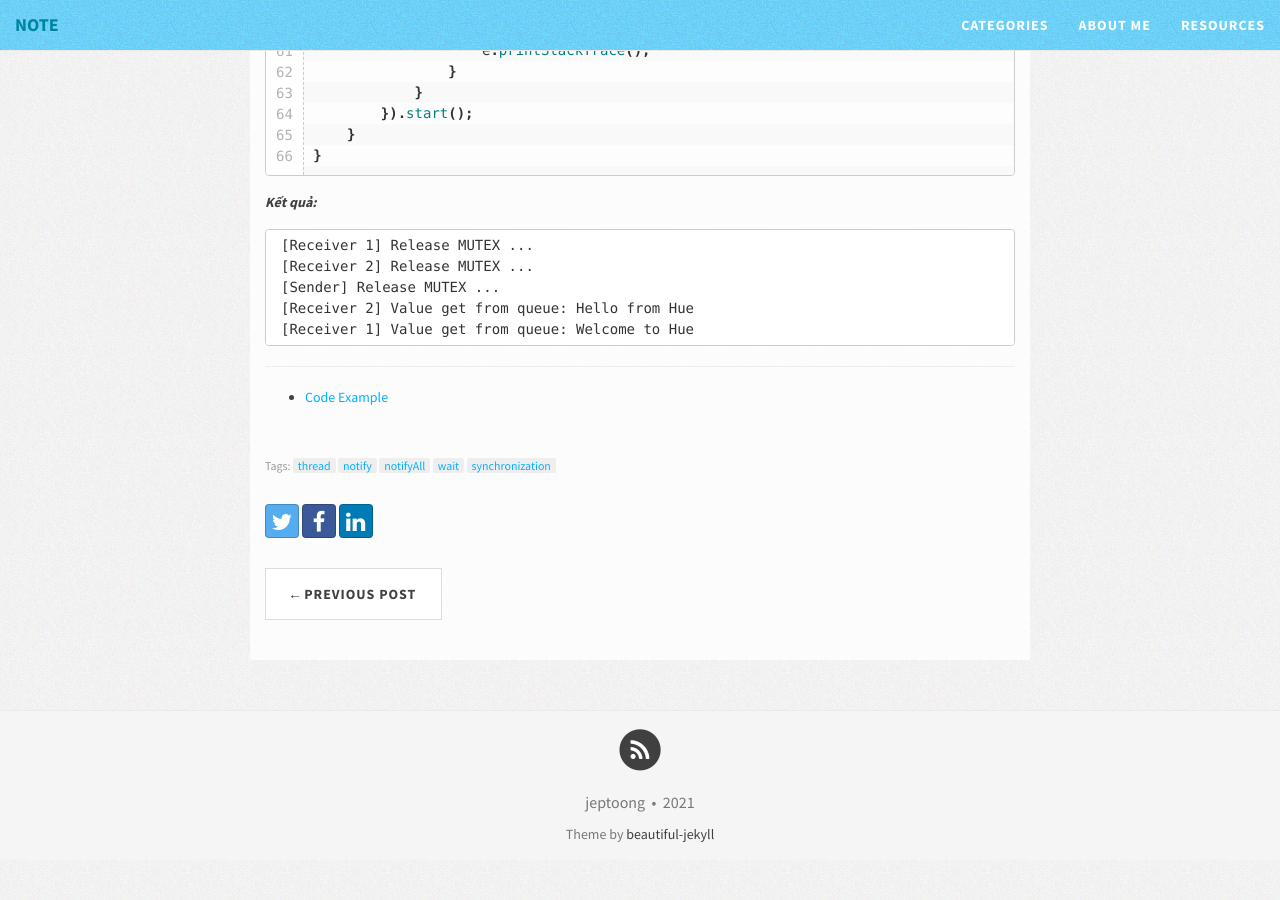
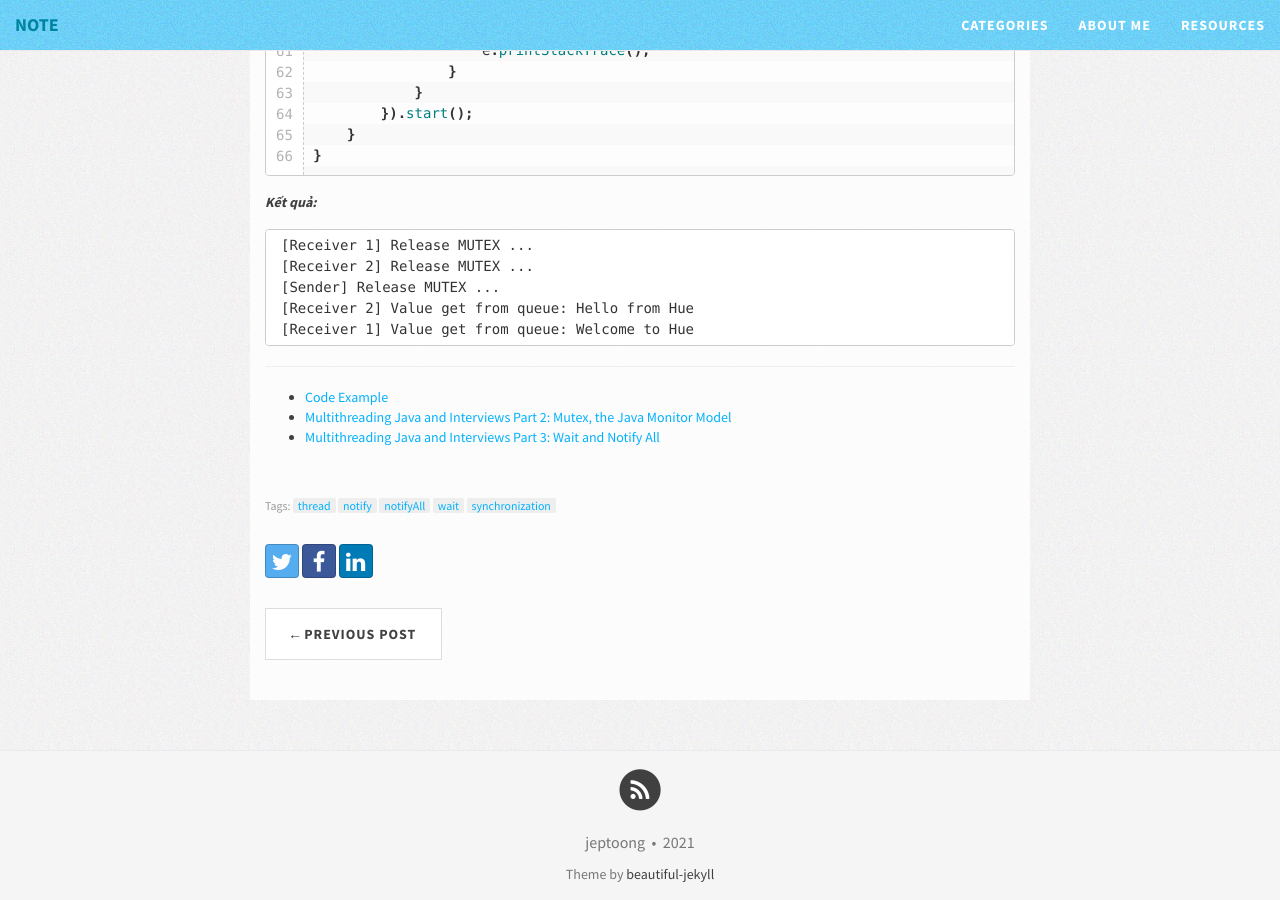
Before and after one commit to jeptoong/jeptoong.github.io, a Jekyll site: the page built from _posts/2021-03-17-notify-notifyall-wait.md, in a window 1280 px wide and 900 px high, scrolled down 3009 px. Built offline with Jekyll 4.4.1, drawn with Linux system fonts in a browser that asks for light colours; nearby versions of some CDN libraries; before the commit the page ends 3869 px from its top, so only the background shows below that.

Commit message:
add reference post

```diff
--- a/_posts/2021-03-17-notify-notifyall-wait.md
+++ b/_posts/2021-03-17-notify-notifyall-wait.md
@@ -158,3 +158,5 @@ public class RunTest2 {
 
 ------
 * [Code Example](https://github.com/jeptoong/learn-thread){:target="_blank"}
+* [Multithreading Java and Interviews Part 2: Mutex, the Java Monitor Model](https://dzone.com/articles/multithreading-java-and-interviewspart-2){:target="_blank"}
+* [Multithreading Java and Interviews Part 3: Wait and Notify All](https://dzone.com/articles/multithreading-java-and-interviews-part-2-wait-and){:target="_blank"}
```
